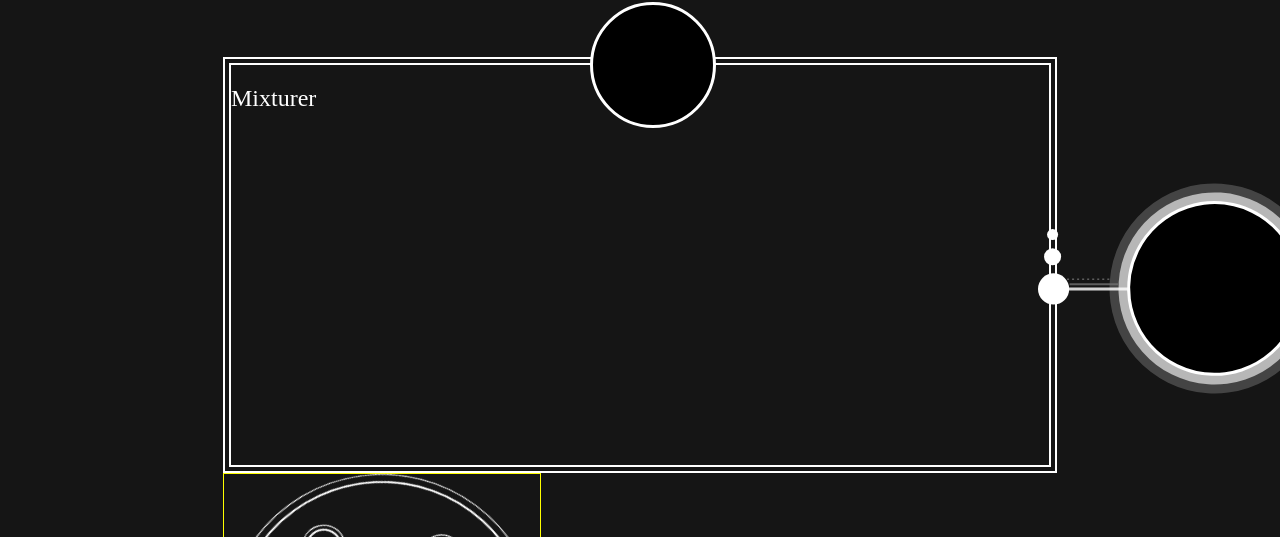
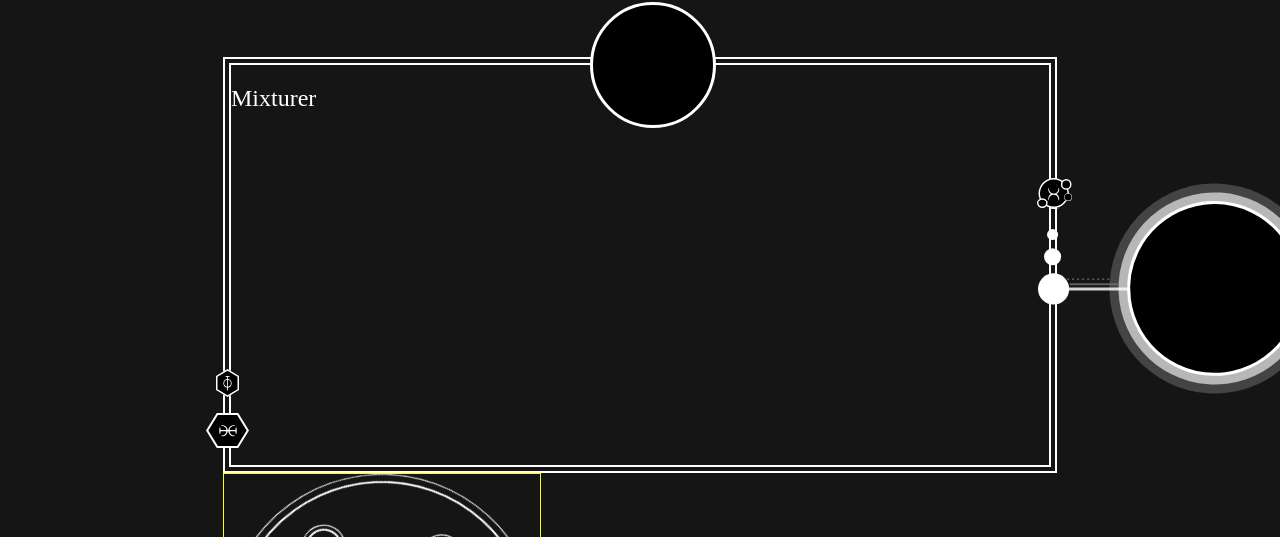
Before and after one commit to buffpojken/the-alchemy-archive, a Jekyll site: the page built from test-area.html, in a window 1280 px wide. Shown: the part 665-1202 px from the top of the page. Built offline with Jekyll 4.4.1, drawn with Linux system fonts in a browser that asks for light colours; some web fonts are replaced; comment, search, counter and statistics services are not loaded; grey boxes are pictures that could not be loaded.

Commit message:
Content area decorators

```diff
--- a/assets/exprimental.scss
+++ b/assets/exprimental.scss
@@ -29,9 +29,35 @@
 		height: 286px;
 		background-size: 100%;
 		background-image: url('/assets/images/selector-ring.svg');
+	}
+	.content-list-page-decorator-1 {
+	    position: absolute;
+	    top: 10%;
+		right: -15px;
+		width:  35px;
+		height: 31px;
+		background-size: 100%;
+		background-image: url('/assets/images/content-area-decorator-1.svg');
+	}
+	.content-list-page-decorator-1 {
+	    position: absolute;
+	    top: 10%;
+		right: -15px;
+		width:  35px;
+		height: 31px;
+		background-size: 100%;
+		background-image: url('/assets/images/content-area-decorator-1.svg');
+	}
+	.content-list-page-decorator-2 {
+	    position: absolute;
+	    bottom: 6%;
+		left: -17px;
+		width:  43px;
+		height: 79px;
+		background-size: 100%;
+		background-image: url('/assets/images/content-area-decorator-2.svg');
+	}
 
-
-	}
 	.content-list-outer {
 		border: 2px solid #FFF;
 		padding: 4px;
@@ -114,6 +140,12 @@
 }
 
 
+.move-decorator-1-animate {
+	-webkit-animation:move-decorator 8s ease-in-out infinite;
+    -moz-animation:move-decorator 8s ease-in-out infinite;
+    animation:move-decorator 8s ease-in-out infinite;
+}
+
 
 @keyframes spin {
     100% {
@@ -128,6 +160,21 @@
         transform:rotate(-360deg);
     }
 }
+
+
+@keyframes move-decorator {
+ 	0% {
+		top: 10%;
+ 	}
+ 	50% {
+ 		top: 30%;
+ 	}
+ 	100% {
+ 		top: 10%;
+
+ 	}
+}
+
 
 /* Occult keys */
 
--- a/test-area.html
+++ b/test-area.html
@@ -20,8 +20,9 @@ layout: default
 	<div class="content-list-medalion">
 		<div class="moon-container"></div>
 	</div>
-	<div class="content-list-page-selector">
-	</div>
+	<div class="content-list-page-selector"></div>
+	<div class="content-list-page-decorator-1 move-decorator-1-animate"></div>
+	<div class="content-list-page-decorator-2 move-decorator-2-animate"></div>
 	<div class="content-list-outer">
 		<div class="content-list-inner">
 			<h1>Mixturer</h1>
```
Also changed, not shown: assets/images/content-area-decorator-1.svg (added), assets/images/content-area-decorator-2.svg (added).
